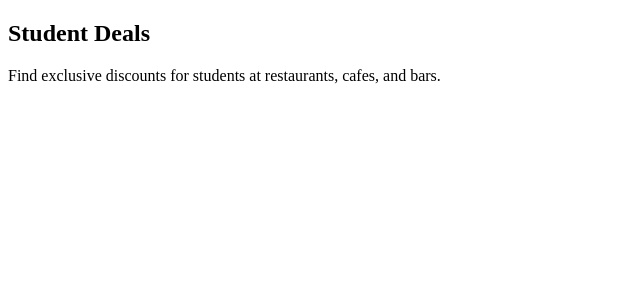
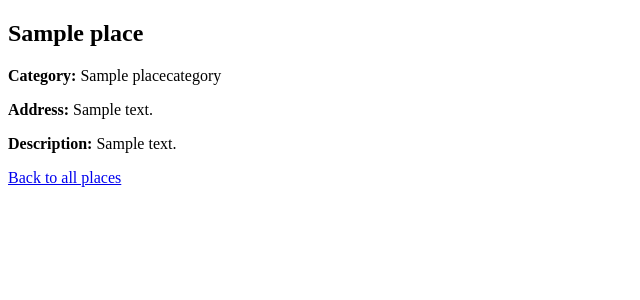
Before and after one commit to riabrez/UnidFood, a Django app: template unidfood_project/templates/unidfood/place.html in a window 1280 px wide. Shown: the part 155-455 px from the top of the page, without its empty margins (0-640 px from the left). Run offline with Django 3.2, Linux system fonts and the light colour scheme; the template is opened without the code that fills it: values that come from a table or form of the project are taken from there, others are empty; tables that the repository leaves empty hold one stand-in row (values such as "Sample post").

Commit message:
Individual place view and example html

```diff
--- a/unidfood_project/templates/unidfood/place.html
+++ b/unidfood_project/templates/unidfood/place.html
@@ -1,8 +1,17 @@
 {% extends 'unidfood/base.html' %}
 
-{% block title %}Deals{% endblock %}
+{% block title %}{{ place.name }}{% endblock %}
 
 {% block content %}
-    <h2>Student Deals</h2>
-    <p>Find exclusive discounts for students at restaurants, cafes, and bars.</p>
+    <h2>{{ place.name }}</h2>
+    <p><strong>Category:</strong> {{ place.category.name }}</p>
+    <p><strong>Address:</strong> {{ place.address }}</p>
+
+    {% if place.description %}
+        <p><strong>Description:</strong> {{ place.description }}</p>
+    {% else %}
+        <p><em>No description available.</em></p>
+    {% endif %}
+
+    <a href="{% url 'places' %}">Back to all places</a>
 {% endblock %}
--- a/unidfood_project/unidfood/urls.py
+++ b/unidfood_project/unidfood/urls.py
@@ -12,4 +12,5 @@ urlpatterns = [
     path('my_meetups/', views.my_meetups, name='my_meetups'),
     path('deals/', views.deals, name='deals'),
     path('places/', views.places, name='places'),
+    path('place/<int:place_id>/', views.place_detail, name='place_detail'),
 ]
```
Also changed, not shown: unidfood_project/unidfood/views.py (+5 -2 lines).
